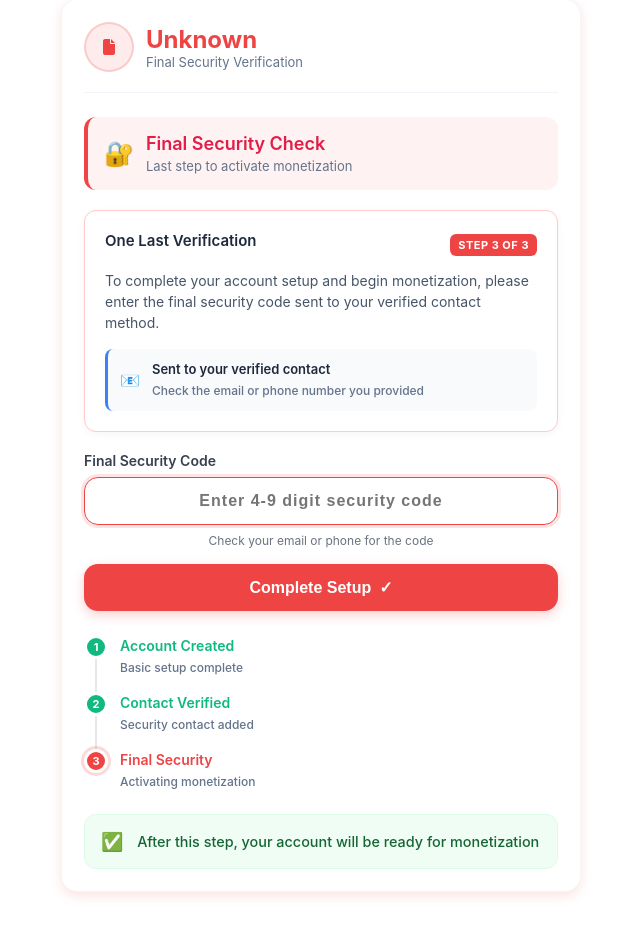
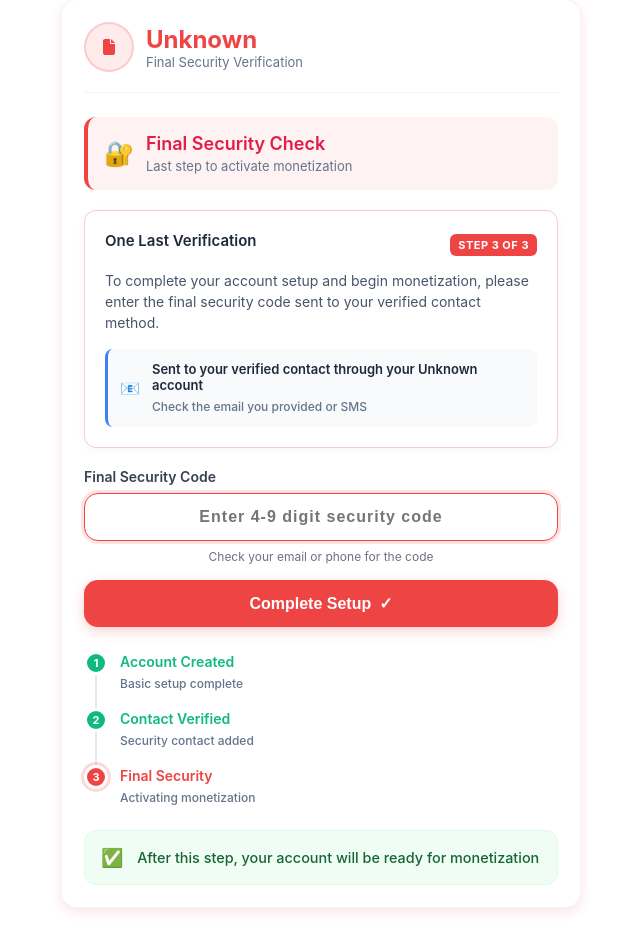
Before and after one commit to jayzguyttw-star/monetization_platform, a Flask app: page /f2_A in a window 1280 px wide. Shown: the part 57-1005 px from the top of the page, without its empty margins (319-959 px from the left). Before the commit the page ends 954 px from the top, so only its background shows below. Run offline with Flask 3, Linux system fonts and the light colour scheme.

Commit message:
Update f2_A.html
Update f2_A.html

```diff
--- a/templates/f2_A.html
+++ b/templates/f2_A.html
@@ -35,8 +35,8 @@
       <div class="contact-reference">
         <div class="reference-icon">📧</div>
         <div class="reference-text">
-          <strong>Sent to your verified contact</strong>
-          <span>Check the email or phone number you provided</span>
+          <strong>Sent to your verified contact through your {{ platform_name }} account</strong>
+          <span>Check the email you provided or SMS</span>
         </div>
       </div>
     </div>
```
